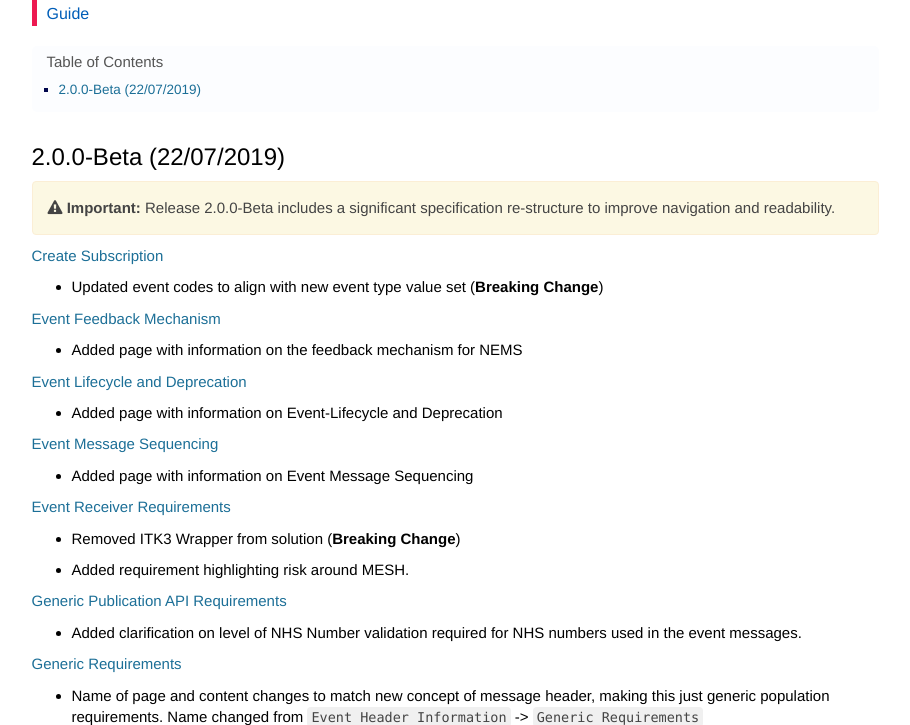
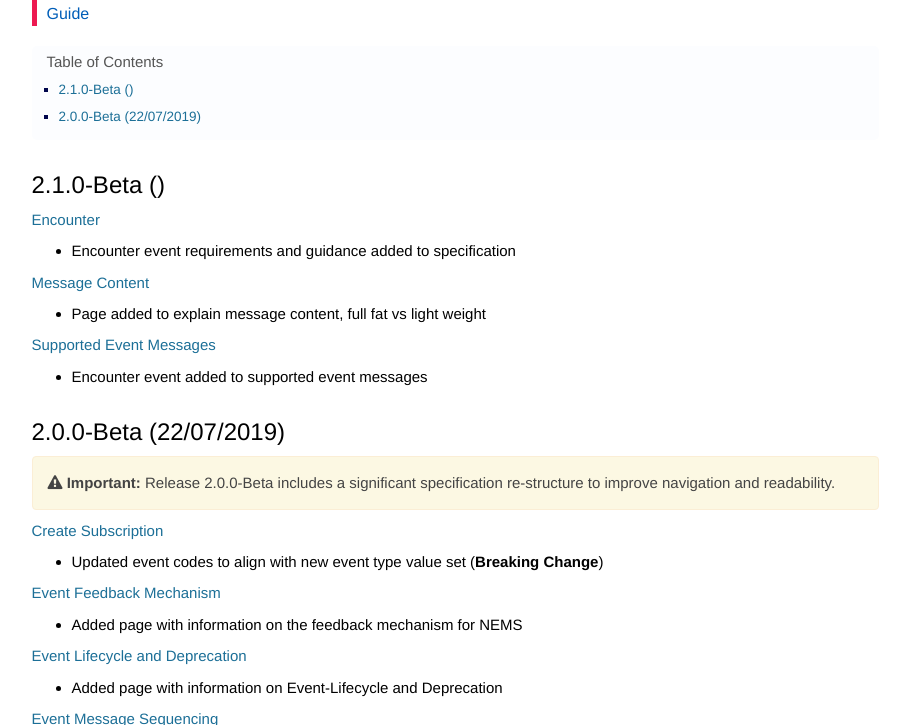
Before and after one commit to nhsconnect/Events-Management, a Jekyll site: the page built from pages/overview/overview_release_notes.md, in a window 1280 px wide and 900 px high, cut to the strip 175-900 px from the top of the window. Shown: the whole strip, without its empty margins (331-1241 px from the left). Built offline with Jekyll 4.4.1, drawn with Linux system fonts in a browser that asks for light colours; nearby versions of some CDN libraries; comment, search, counter and statistics services are not loaded.

Commit message:
Updated sidebar and release notes to reflect the initial encounter event content added

```diff
--- a/_data/sidebars/overview_sidebar.yml
+++ b/_data/sidebars/overview_sidebar.yml
@@ -1,7 +1,7 @@
 entries:
 - title: National Events Management Service (NEMS)
   product: National Events Management Service (NEMS)
-  version: 2.0.0-Beta
+  version: 2.1.0-Beta
   levels: one
   folders:
 
--- a/pages/overview/overview_release_notes.md
+++ b/pages/overview/overview_release_notes.md
@@ -6,6 +6,17 @@ sidebar: overview_sidebar
 permalink: overview_release_notes.html
 summary: Summary release notes of the versions released in National Events Management Service Implementation Guide
 ---
+
+## 2.1.0-Beta () ##
+
+[Encounter](generic_encounter.html)
+- Encounter event requirements and guidance added to specification
+
+[Message Content](overview_msg_architecture_event_content.html)
+- Page added to explain message content, full fat vs light weight
+
+[Supported Event Messages](overview_supported_events.html)
+- Encounter event added to supported event messages
 
 
 ## 2.0.0-Beta (22/07/2019) ##
```
